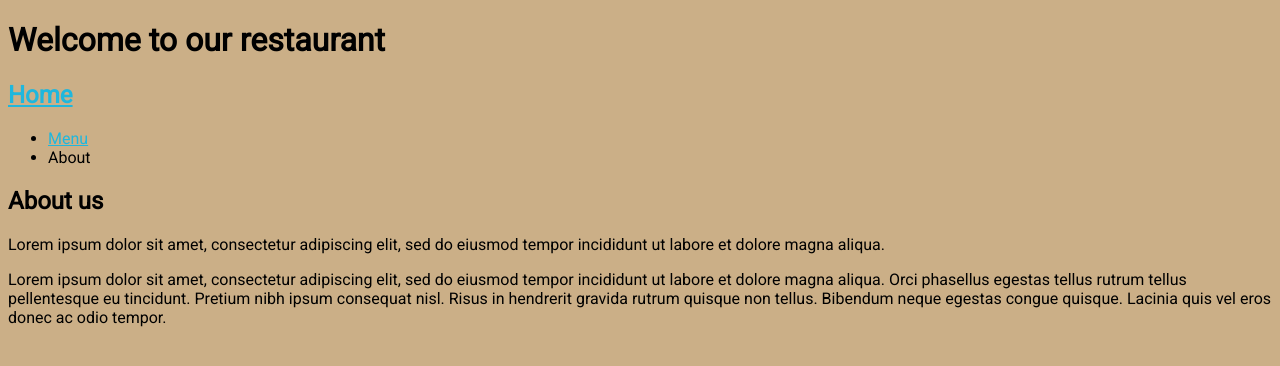
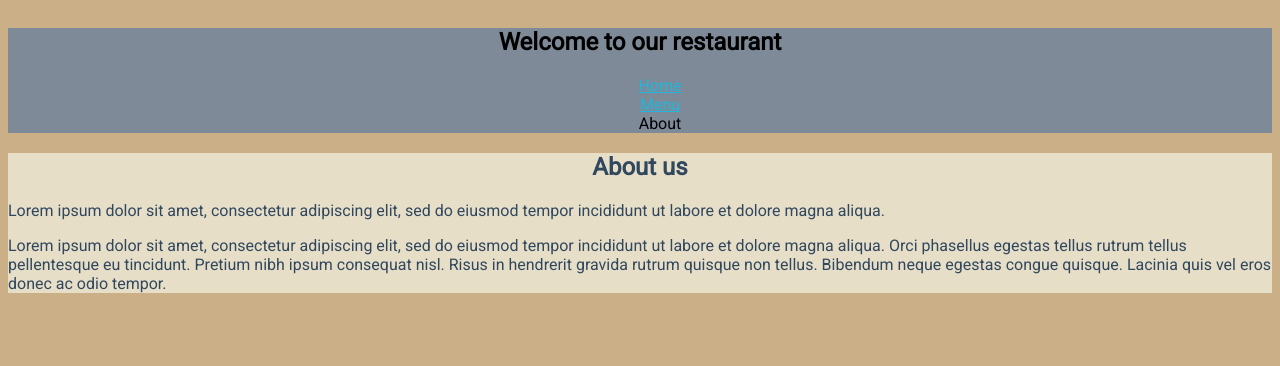
Before and after one commit to Anson-Lit/ACIT-1620-Midterm---Anson-Lit, a plain HTML site: page misc/about.html in a window 1280 px wide. Drawn offline with Linux system fonts and the light colour scheme.

Commit message:
Added the correct links in about page and the rest of the content for the about page

```diff
--- a/css/stylesheet.css
+++ b/css/stylesheet.css
@@ -1,6 +1,12 @@
 body {
     font-family: 'Roboto', sans-serif;
     background-color: #cbaf87;
+    position: absolute;
+}
+
+.topsection {
+    background-color: #7e8a97;
+    margin: auto;
 }
 
 .lightbrown {
@@ -28,3 +34,11 @@ a.link:link {
 .nofloat {
     clear: left;
 }
+
+.center {
+    text-align: center;
+}
+
+.nobullets {
+    list-style: none;
+}
--- a/misc/about.html
+++ b/misc/about.html
@@ -9,18 +9,22 @@
 </head>
 
 <body>
-    <h1>Welcome to our restaurant</h1>
-    <h2><a href="../index.html" class="visited link">Home</a></h2>
-    <nav class="menu">
-        <ul>
-            <li><a href="../index.html#menu" class="visited link">Menu</a></li>
-            <li>About</li>
-        </ul>
-    </nav>
+    <section class="center topsection">
+        <header>
+            <h1>Welcome to our restaurant</h1>
+        </header>
+        <nav class="menu">
+            <ul class="nobullets">
+                <li><a href="../index.html" class="visited link">Home</a></li>
+                <li><a href="../index.html#menu" class="visited link fixed">Menu</a></li>
+                <li>About</li>
+            </ul>
+        </nav>
+    </section>
 
-    <article>
+    <article class="lightbrown">
         <header>
-            <h2>About us</h2>
+            <h2 class="center">About us</h2>
         </header>
         <section>
             <p>Lorem ipsum dolor sit amet, consectetur adipiscing elit, sed do eiusmod tempor incididunt ut labore et dolore magna aliqua.</p>
```
Also changed, not shown: index.html (+6 -9 lines).
